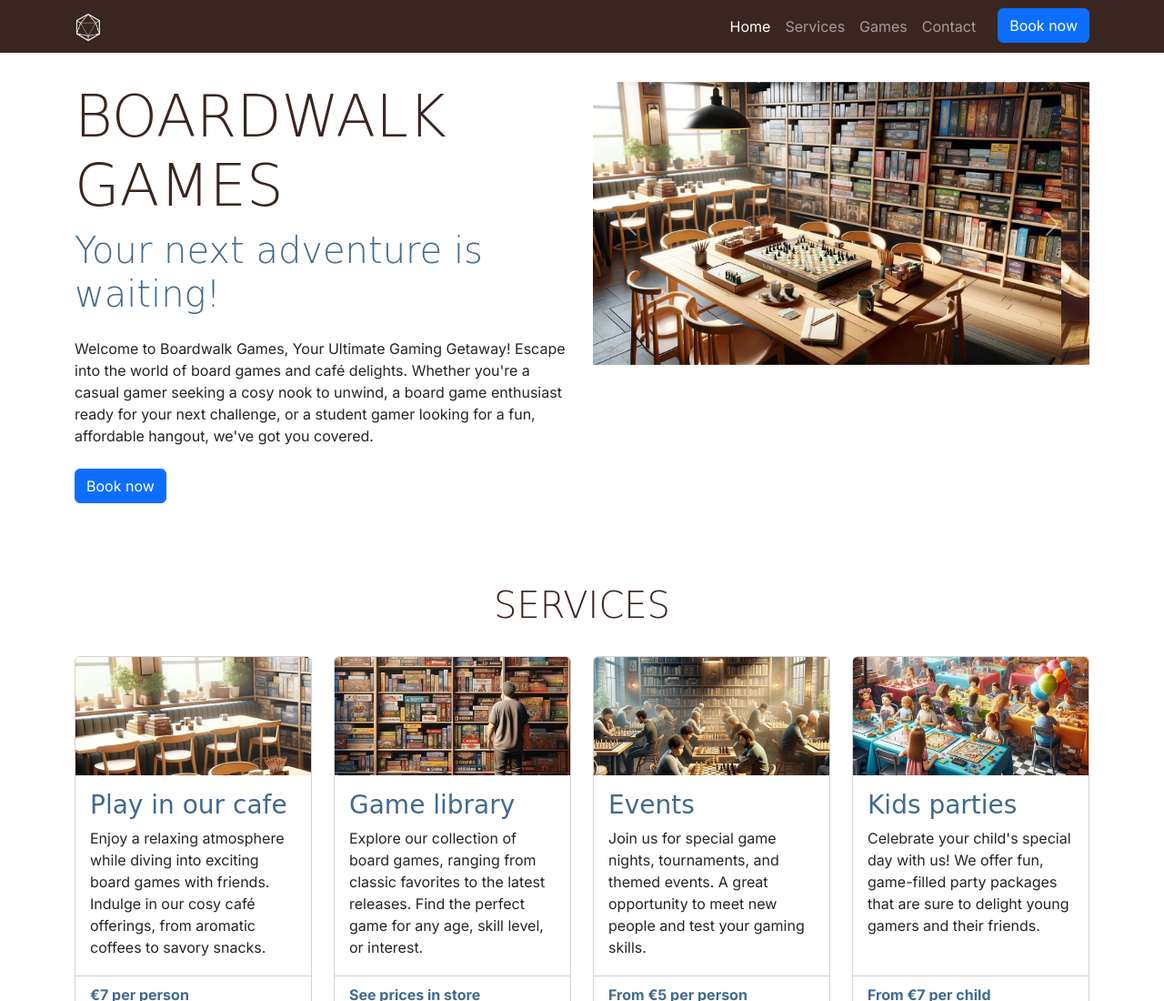
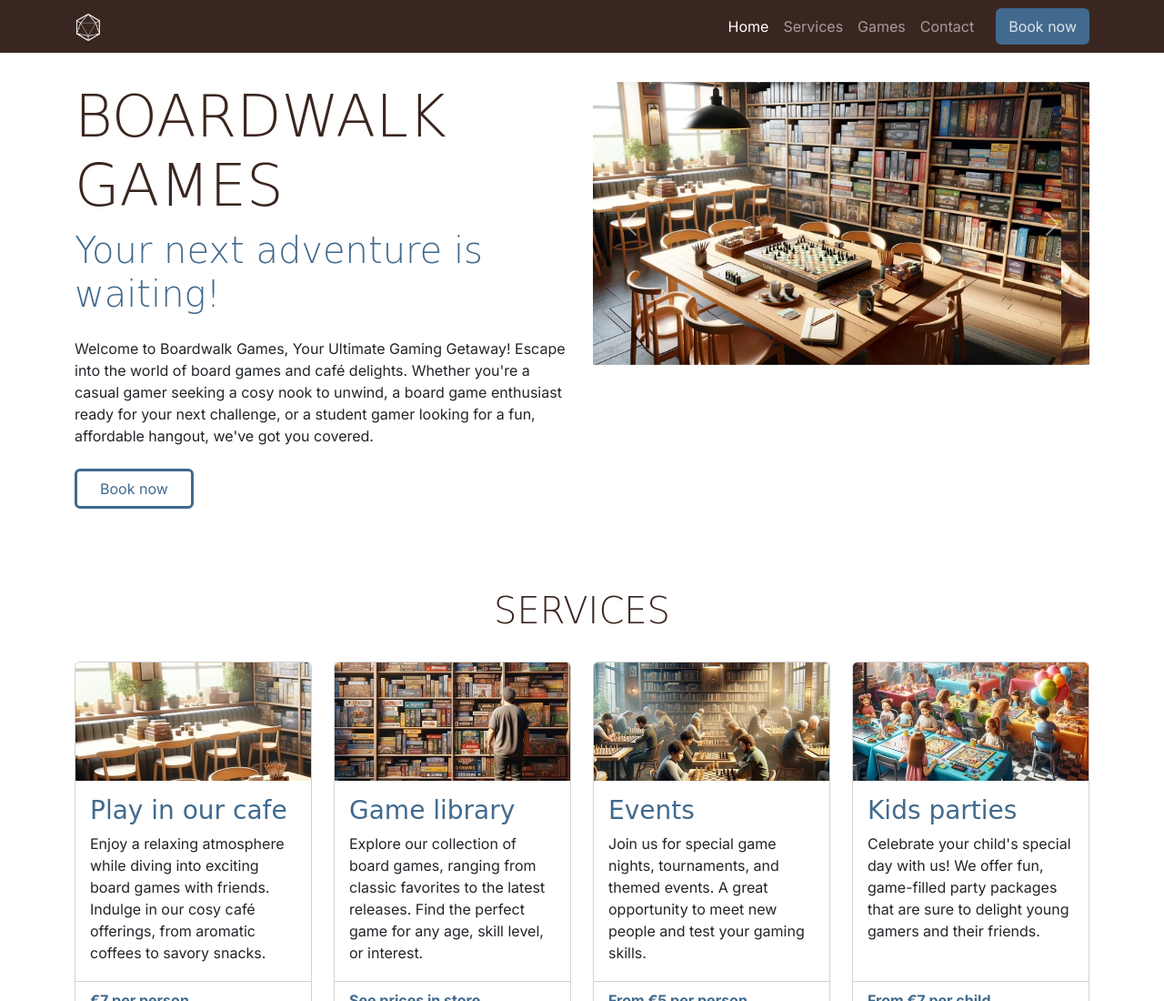
Before and after one commit to Kearns55/boardwalk-games, a plain HTML site: page index.html in a window 1280 px wide. Shown: the top 1100 px of the page at 91% size. Drawn offline with nearby package versions, Linux system fonts and the light colour scheme; a web font is replaced by a local one.

Commit message:
Style buttons to match color scheme

```diff
--- a/assets/css/style.css
+++ b/assets/css/style.css
@@ -45,8 +45,31 @@ h2{
 
 }
 
+/* Button */
 
+.custom-button-filled{
+    border: 2px solid var(--hightlight-color);
+    background-color: var(--hightlight-color);
+    color:(white);
+}
 
+.custom-button-filled:hover{
+    border: 2px solid var(--secondary-color);
+    background-color: var(--secondary-color);
+    color:(white);
+
+}
+
+.custom-button-outline{
+        border: 3px solid var(--hightlight-color);
+        padding: 7px 25px;
+        color: var(--hightlight-color);
+}
+
+.custom-button-outline:hover{
+    background-color: var(--hightlight-color);
+    color: white;
+}
 
 /* navbar styles */
 
--- a/index.html
+++ b/index.html
@@ -50,7 +50,7 @@
                         <a class="nav-link" href="#contact">Contact</a>
                     </li>
                     <li class="nav-item">
-                        <a href="booking.html" class="btn btn-primary ms-lg-3">Book now</a>
+                        <a href="booking.html" class="btn custom-button-filled ms-lg-3">Book now</a>
                     </li>
                 </ul>
             </div>
@@ -68,7 +68,7 @@
                     café delights. Whether you're a casual gamer seeking a cosy nook to unwind, a board game enthusiast
                     ready for your next challenge, or a student gamer looking for a fun, affordable hangout, we've got
                     you covered.</p>
-                    <a href="booking.html" class="btn btn-primary mb-4">Book now</a>
+                    <a href="booking.html" class="btn custom-button-outline mb-4">Book now</a>
             </div>
             <div class="col-12 col-xl-6">
                 <div id="carouselExampleAutoplaying" class="carousel slide" data-bs-ride="carousel">
```
Also changed, not shown: booking.html (+2 -2 lines), game-library.html (+1 -1 lines), success.html (+2 -2 lines).
